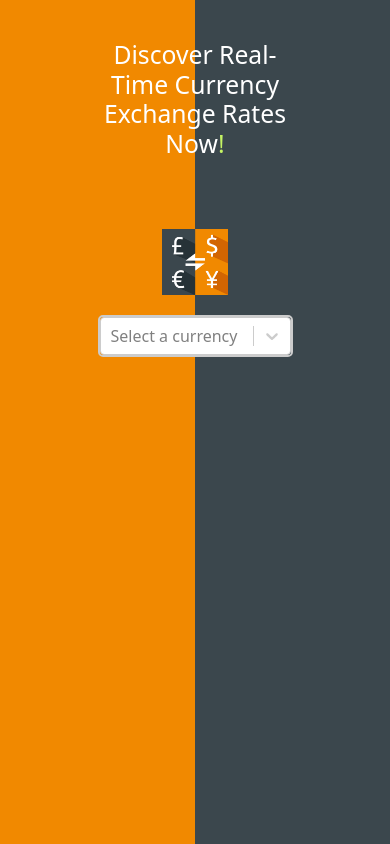
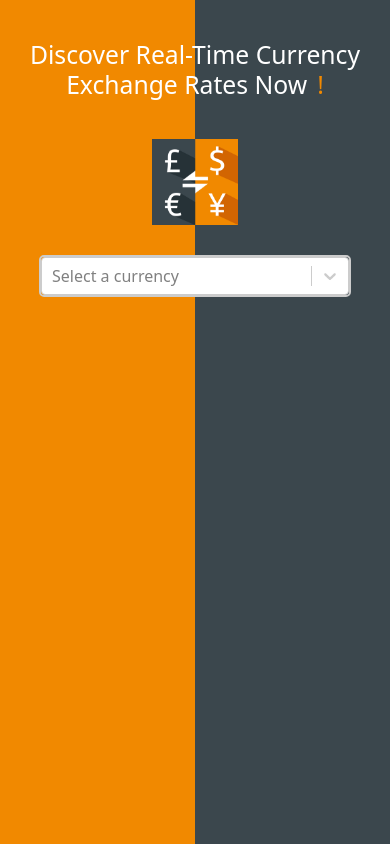
Before and after one commit to MarwanEsm/Currency-Rate-Exchange, a React (Create React App) app: page / in a window 390 px wide. Shown: the top 844 px of the page. Built offline with nearby package versions, Linux system fonts and the light colour scheme; no server answers; the database is empty.

Commit message:
fix style

```diff
--- a/src/components/elements/Logo/Logo.module.scss
+++ b/src/components/elements/Logo/Logo.module.scss
@@ -1,5 +1,5 @@
 .image {
-    margin: 70px auto 20px auto;
+    margin: 30px auto 30px auto;
     display: block;
     max-width: 17%;
     max-height: 17%;
@@ -8,3 +8,10 @@
 .image:hover {
     scale: 1.1;
 }
+
+@media screen and (max-width: 669px) {
+    .image {
+        min-width: 22%;
+        min-height: 22%;
+    }
+}
--- a/src/components/elements/coloredDot/ColoredDot.module.scss
+++ b/src/components/elements/coloredDot/ColoredDot.module.scss
@@ -1,5 +1,6 @@
 .green {
-    color: #c5f464;
+    color: #f18900;
+    margin-left: 10px;
 }
 
 .blue {
--- a/src/components/listOfCurrencies/ListOfCurrencies.jsx
+++ b/src/components/listOfCurrencies/ListOfCurrencies.jsx
@@ -26,7 +26,7 @@ const ListOfCurrencies = ({ onCurrencySelect }) => {
     return (
         <div className={styles.container}>
             <AsyncSelect
-                options={options}
+                options={options !== null ? options : []}
                 onChange={onCurrencySelect}
                 className={styles.select}
                 placeholder="Select a currency"
--- a/src/components/listOfCurrencies/ListOfCurrencies.module.scss
+++ b/src/components/listOfCurrencies/ListOfCurrencies.module.scss
@@ -1,10 +1,11 @@
 .container {
     width: 100%;
+    height: auto;
 }
 
 .select {
-    width: 50vw;
-    margin: auto;
+    width: 40vw;
+    margin: 20px auto auto auto;
     border: 2px solid #ccc;
     border-radius: 5px;
     font-size: 16px;
@@ -32,3 +33,9 @@
         z-index: 9999;
     }
 }
+
+@media screen and (max-width:669px) {
+    .select {
+        width: 80%;
+    }
+}
--- a/src/screens/currenciesList/CurrenciesList.jsx
+++ b/src/screens/currenciesList/CurrenciesList.jsx
@@ -4,6 +4,7 @@ import Container from "../../components/layout/container/Container"
 import Headline from "../../components/elements/headline/Headline";
 import Logo from "../../components/elements/Logo/Logo";
 import styles from "./CurrenciesList.module.scss"
+import { Row, COl } from "reactstrap"
 
 const CurrenciesList = () =>
     <div>
--- a/src/screens/currenciesList/CurrenciesList.module.scss
+++ b/src/screens/currenciesList/CurrenciesList.module.scss
@@ -4,6 +4,5 @@
 
 .list h2 {
     color: white;
-    max-width: 50vw;
-    margin: 40px auto 50px auto;
+    margin: 40px auto 40px auto;
 }
--- a/src/style/global.scss
+++ b/src/style/global.scss
@@ -1,4 +1,6 @@
 @import url('https://fonts.googleapis.com/css2?family=Poppins:wght@400;500;700&display=swap');
+
+/* Rest of your CSS styles */
 
 body {
     font-family: 'Poppins', sans-serif;
```
